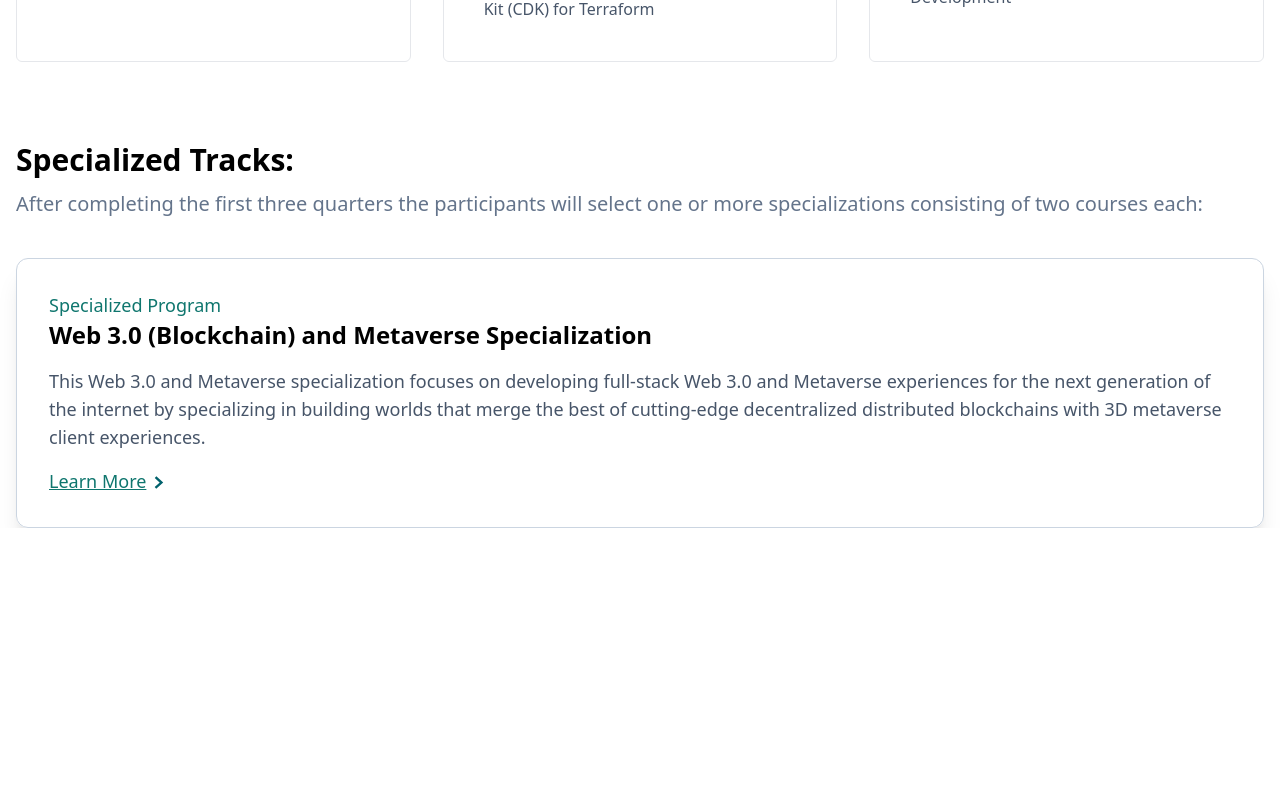
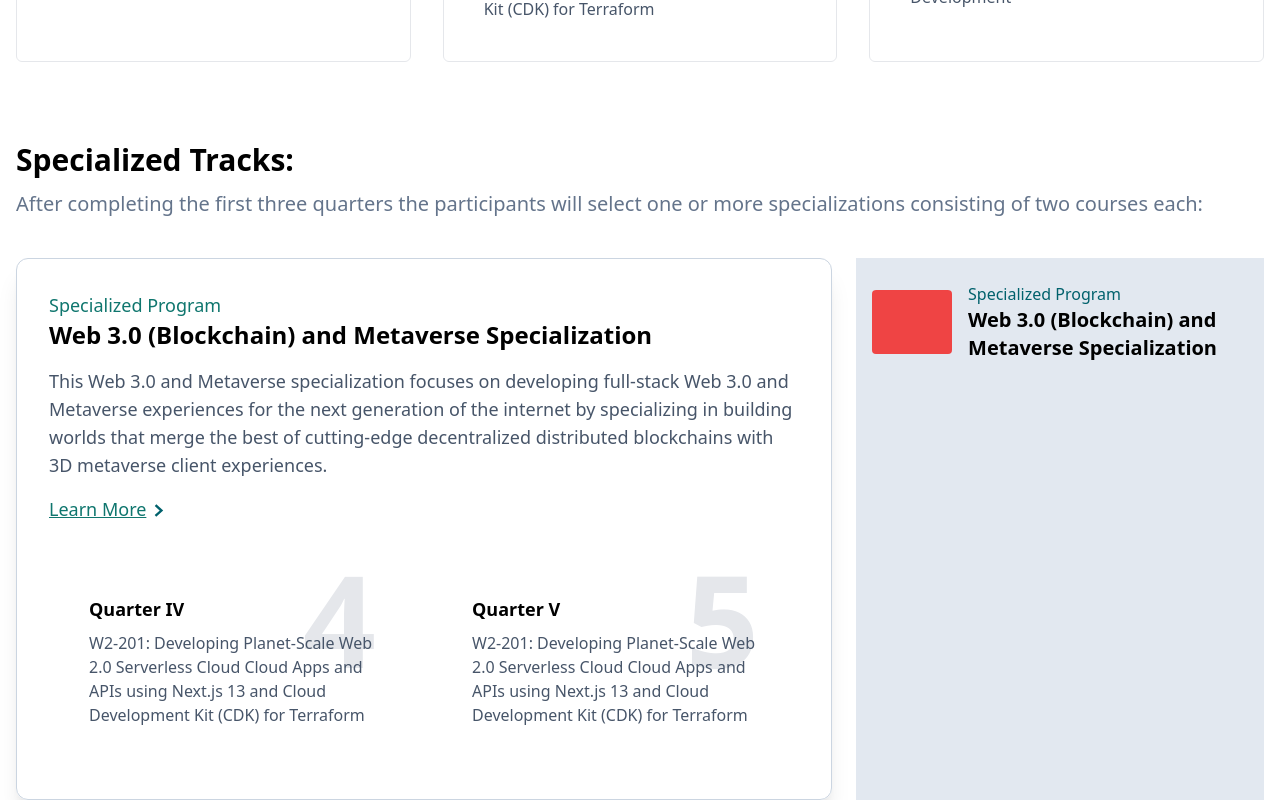
Before and after one commit to SaadatAliMS/panaverse-tailwindcss, a Next.js app: page / in a window 1280 px wide. Shown: the part 1234-2034 px from the top of the page. Before the commit the page ends 1762 px from the top, so only its background shows below. Built offline with nearby package versions, Linux system fonts and the light colour scheme.

Commit message:
SpecializedTracks added

```diff
--- /dev/null
+++ b/app/components/shared/QuarterBox.tsx
@@ -0,0 +1,29 @@
+import React, { FC } from "react";
+
+interface IProps {
+  header: string;
+  description: string;
+  number: number;
+  haveBorder?: boolean;
+}
+
+export const QuarterBox: FC<IProps> = ({
+  header,
+  description,
+  number,
+  haveBorder = true,
+}) => {
+  return (
+    <div
+      className={`rounded-md flex-1  relative justify-center  flex flex-col sm:p-10 ${
+        haveBorder === true ? "border" : ""
+      }`}
+    >
+      <h4 className="font-bold text-lg">{header}</h4>
+      <p className="mt-2 text-slate-600 z-0">{description} </p>
+      <div className="text-gray-200 absolute top-0 right-10 text-9xl font-bold -z-10">
+        {number}
+      </div>
+    </div>
+  );
+};
--- a/app/components/widgets/CoreTracks.tsx
+++ b/app/components/widgets/CoreTracks.tsx
@@ -1,5 +1,6 @@
 import React from "react";
 import Button from "../shared/Button";
+import { QuarterBox } from "../shared/QuarterBox";
 import Wrapper from "../shared/Wrapper";
 
 const CoreTrackData = [
@@ -46,13 +47,18 @@ const CoreTracks = () => {
         <div className="my-20 flex flex-col md:flex-row gap-x-8 gap-y-6  mx-auto ">
           {CoreTrackData.map((item, i) => {
             return (
-              <div className="border rounded-md flex-1  relative justify-center  flex flex-col sm:p-10 ">
-                <h4 className="font-bold text-lg">{item.header}</h4>
-                <p className="mt-2 text-slate-600 z-0">{item.description} </p>
-                <div className="text-gray-200 absolute top-0 right-10 text-9xl font-bold -z-10">
-                  {i + 1}
-                </div>
-              </div>
+              <QuarterBox
+                description={item.description}
+                header={item.header}
+                number={i + 1}
+              />
+              // <div className="border rounded-md flex-1  relative justify-center  flex flex-col sm:p-10 ">
+              //   <h4 className="font-bold text-lg">{item.header}</h4>
+              //   <p className="mt-2 text-slate-600 z-0">{item.description} </p>
+              //   <div className="text-gray-200 absolute top-0 right-10 text-9xl font-bold -z-10">
+              //     {i + 1}
+              //   </div>
+              // </div>
             );
           })}
         </div>
--- a/app/components/widgets/SpecializedTracks.tsx
+++ b/app/components/widgets/SpecializedTracks.tsx
@@ -1,4 +1,5 @@
 import React from "react";
+import { QuarterBox } from "../shared/QuarterBox";
 import Wrapper from "../shared/Wrapper";
 
 export const SpecializedTracks = () => {
@@ -15,9 +16,9 @@ export const SpecializedTracks = () => {
             select one or more specializations consisting of two courses each:{" "}
           </p>
         </div>
-        <div className="mt-10">
+        <div className="mt-10 flex gap-x-6 gap-y-8">
           {/* content left */}
-          <div className="shadow-xl rounded-xl border border-slate-300 py-8 px-8">
+          <div className="shadow-xl flex-1 rounded-xl basis-8/12 border border-slate-300 py-8 px-8">
             <h4 className="text-teal-700 text-lg ">Specialized Program</h4>
             <h3 className="text-2xl font-semibold ">
               Web 3.0 (Blockchain) and Metaverse Specialization
@@ -46,9 +47,38 @@ export const SpecializedTracks = () => {
                 />
               </svg>
             </button>
+            <div className="flex gap-4 mt-8">
+              <QuarterBox
+                description="W2-201: Developing Planet-Scale Web 2.0 Serverless Cloud Cloud Apps and APIs using Next.js 13 and Cloud Development Kit (CDK) for Terraform"
+                header="Quarter IV"
+                number={4}
+                haveBorder={false}
+              />
+              <QuarterBox
+                description="W2-201: Developing Planet-Scale Web 2.0 Serverless Cloud Cloud Apps and APIs using Next.js 13 and Cloud Development Kit (CDK) for Terraform"
+                header="Quarter  V"
+                number={5}
+                haveBorder={false}
+              />
+            </div>
           </div>
 
           {/* content right */}
+          <div className="px-4 py-6  bg-slate-200  flex-1 basis-4/12">
+            <div className="flex items-center gap-x-4">
+              <div>
+                <div className="w-20 h-16 rounded bg-red-500"></div>
+              </div>
+              <div>
+                <h4 className="text-primary font-medium">
+                  Specialized Program
+                </h4>
+                <h3 className="text-xl font-semibold">
+                  Web 3.0 (Blockchain) and Metaverse Specialization
+                </h3>
+              </div>
+            </div>
+          </div>
         </div>
       </Wrapper>
     </section>
--- a/tailwind.config.js
+++ b/tailwind.config.js
@@ -9,7 +9,11 @@ module.exports = {
     "./src/**/*.{js,ts,jsx,tsx}",
   ],
   theme: {
-    extend: {},
+    extend: {
+      colors:{
+        primary:"#00616C"
+      }
+    },
   },
   plugins: [],
 }
```
